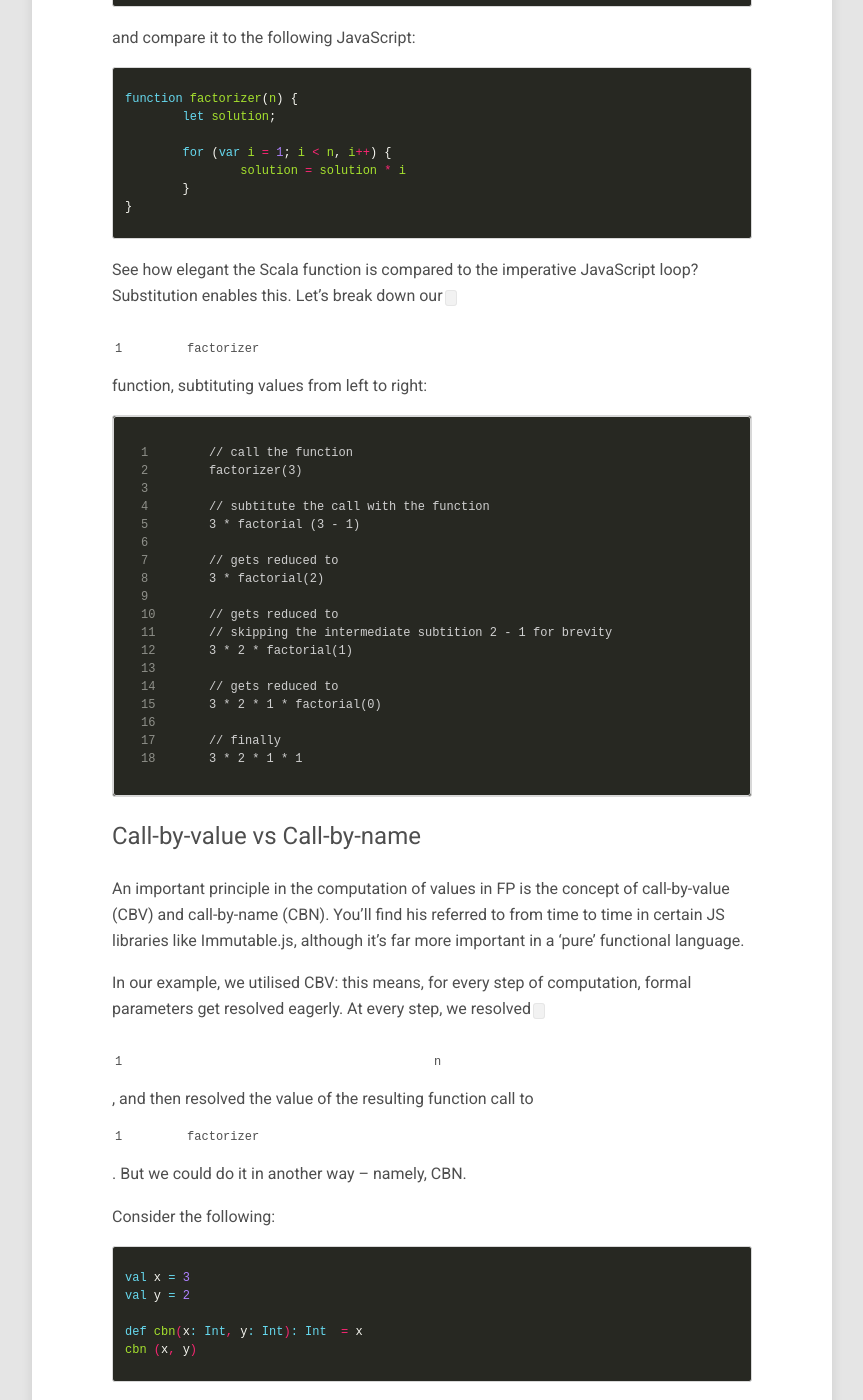
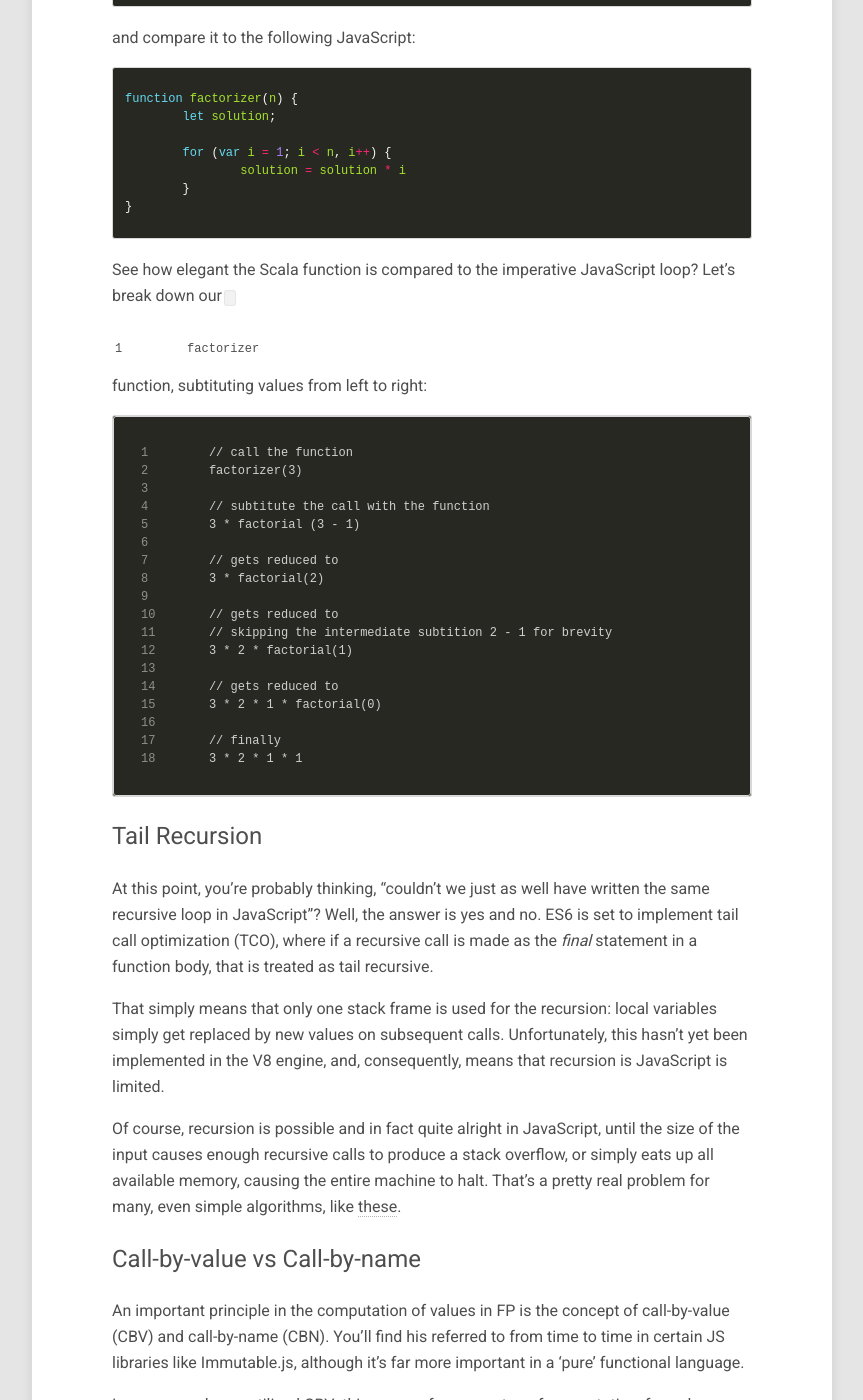
Before and after one commit to iantanwx/cerebria, a Jekyll site: the page built from _posts/2016-06-07-recursive-solutions-in-scala.md, in a window 1280 px wide and 1400 px high, scrolled down 760 px. Shown: the whole window, without its empty margins (208-1071 px from the left). Built offline with Jekyll 4.4.1, drawn with Linux system fonts in a browser that asks for light colours; nearby versions of some CDN libraries; a script that is not in the unit is left out.

Commit message:
made further amendments to maiden post

```diff
--- a/_posts/2016-06-07-recursive-solutions-in-scala.md
+++ b/_posts/2016-06-07-recursive-solutions-in-scala.md
@@ -42,7 +42,7 @@ function factorizer(n) {
 
 {% endhighlight %}
 
-See how elegant the Scala function is compared to the imperative JavaScript loop? Substitution enables this. Let's break down our `factorizer` function, subtituting values from left to right:
+See how elegant the Scala function is compared to the imperative JavaScript loop? Let's break down our `factorizer` function, subtituting values from left to right:
 
 	// call the function
 	factorizer(3)
@@ -62,6 +62,15 @@ See how elegant the Scala function is compared to the imperative JavaScript loop
 
 	// finally
 	3 * 2 * 1 * 1
+
+Tail Recursion
+--------------
+
+At this point, you're probably thinking, "couldn't we just as well have written the same recursive loop in JavaScript"? Well, the answer is yes and no. ES6 is set to implement tail call optimization (TCO), where if a recursive call is made as the _final_ statement in a function body, that is treated as tail recursive.
+
+That simply means that only one stack frame is used for the recursion: local variables simply get replaced by new values on subsequent calls. Unfortunately, this hasn't yet been implemented in the V8 engine, and, consequently, means that recursion is JavaScript is limited.
+
+Of course, recursion is possible and in fact quite alright in JavaScript, until the size of the input causes enough recursive calls to produce a stack overflow, or simply eats up all available memory, causing the entire machine to halt. That's a pretty real problem for many, even simple algorithms, like [these](https://mitpress.mit.edu/sicp/chapter1/node13.html).
 
 Call-by-value vs Call-by-name
 -----------------------------
```
